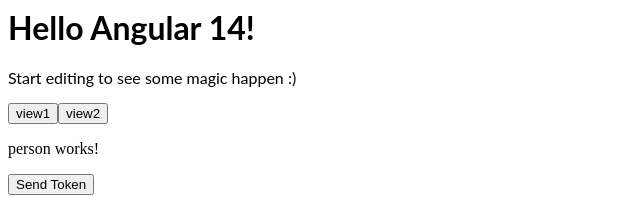
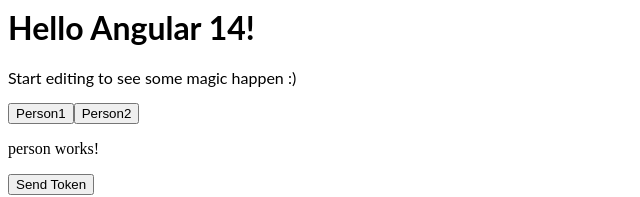
Before and after one commit to Renucopata/Angular-Practice, an Angular app: page /person in a window 1280 px wide. Shown: the top 197 px of the page, without its empty margins (0-640 px from the left). Built offline with nearby package versions, Linux system fonts and the light colour scheme.

Commit message:
ObservableServices

```diff
--- a/src/app/app.component.html
+++ b/src/app/app.component.html
@@ -2,7 +2,7 @@
 <p>
   Start editing to see some magic happen :)
 </p>
-<button [routerLink]="'/person'">view1</button>
-<button [routerLink]="'/person2'">view2</button>
+<button [routerLink]="'/person'">Person1</button>
+<button [routerLink]="'/person2'">Person2</button>
 
 <router-outlet></router-outlet>
--- a/src/app/app.module.ts
+++ b/src/app/app.module.ts
@@ -6,10 +6,12 @@
 import { HelloComponent } from './hello.component';
 import { PersonComponent } from './person/person.component';
 import { AppRoutingModule } from './app-routing.module';
+import { ObservableService } from './observable.service';
 
 @NgModule({
   imports:      [ BrowserModule, FormsModule, AppRoutingModule ],
   declarations: [ AppComponent, HelloComponent, PersonComponent ],
+  providers: [ObservableService],
   bootstrap:    [ AppComponent ]
 })
 export class AppModule { }
--- /dev/null
+++ b/src/app/observable.service.ts
@@ -0,0 +1,22 @@
+import { Injectable } from '@angular/core';
+import { BehaviorSubject, Observable } from 'rxjs';
+
+@Injectable()
+export class ObservableService {
+
+  private data$ = new BehaviorSubject<number>(8);
+
+  constructor() { }
+  getData(): number {
+    return this.data$.getValue();
+  }
+
+  setData(num: number): void {
+    this.data$.next(num);
+  }
+
+  currentData(): Observable<number> {
+    return this.data$.asObservable();
+  }
+
+}
--- a/src/app/person/person.component.ts
+++ b/src/app/person/person.component.ts
@@ -1,4 +1,5 @@
 import { Component, OnInit } from '@angular/core';
+import { ObservableService } from '../observable.service';
 import { SingletonTestService } from '../singleton-test.service';
 
 @Component({
@@ -8,7 +9,11 @@
 })
 export class PersonComponent implements OnInit {
 
-  constructor(private singletonService: SingletonTestService) { }
+
+  constructor(private singletonService: SingletonTestService, private observServ: ObservableService) {
+
+    this.observServ.currentData().subscribe(s => console.log(s))
+   }
 
   ngOnInit() {
   }
@@ -16,6 +21,7 @@
   onClick() {
     console.log('Singleton Test:', this.singletonService);
     this.singletonService.setToken('Renucopata');
+
   }
 
 }
--- a/src/app/person2/person2.component.ts
+++ b/src/app/person2/person2.component.ts
@@ -1,4 +1,5 @@
 import { Component, OnInit } from '@angular/core';
+import { ObservableService } from '../observable.service';
 import { SingletonTestService } from '../singleton-test.service';
 
 @Component({
@@ -7,14 +8,16 @@
   styleUrls: ['./person2.component.css']
 })
 export class Person2Component implements OnInit {
+  index = 0;
 
-  constructor(private token: SingletonTestService) { }
+  constructor(private token: SingletonTestService, private observServ: ObservableService) { }
 
   ngOnInit() {
   }
 
   onClick() {
     console.log('Token recived: ', this.token.getToken() );
+    this.observServ.setData(this.index++)
   }
 
 }
```
